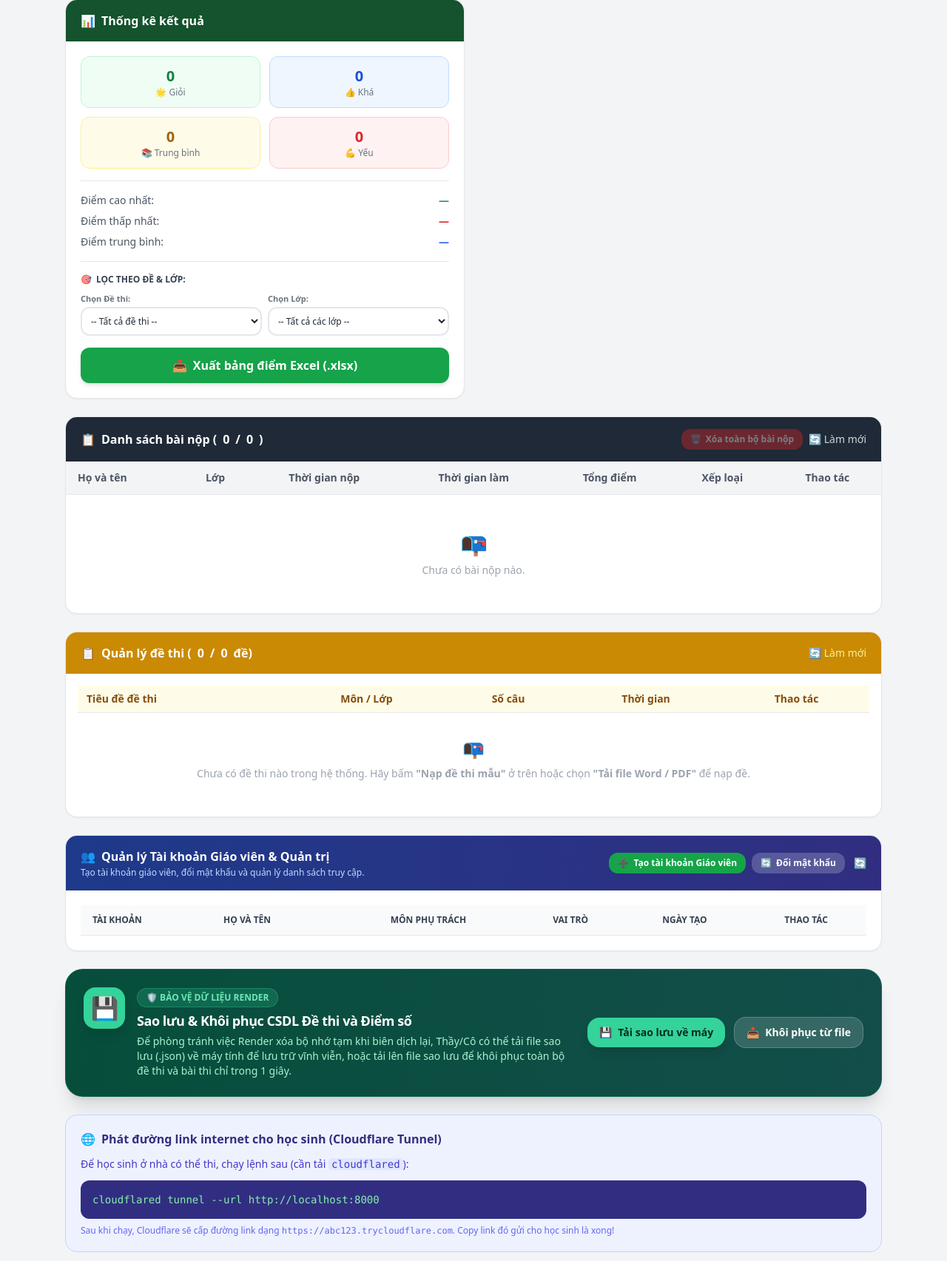
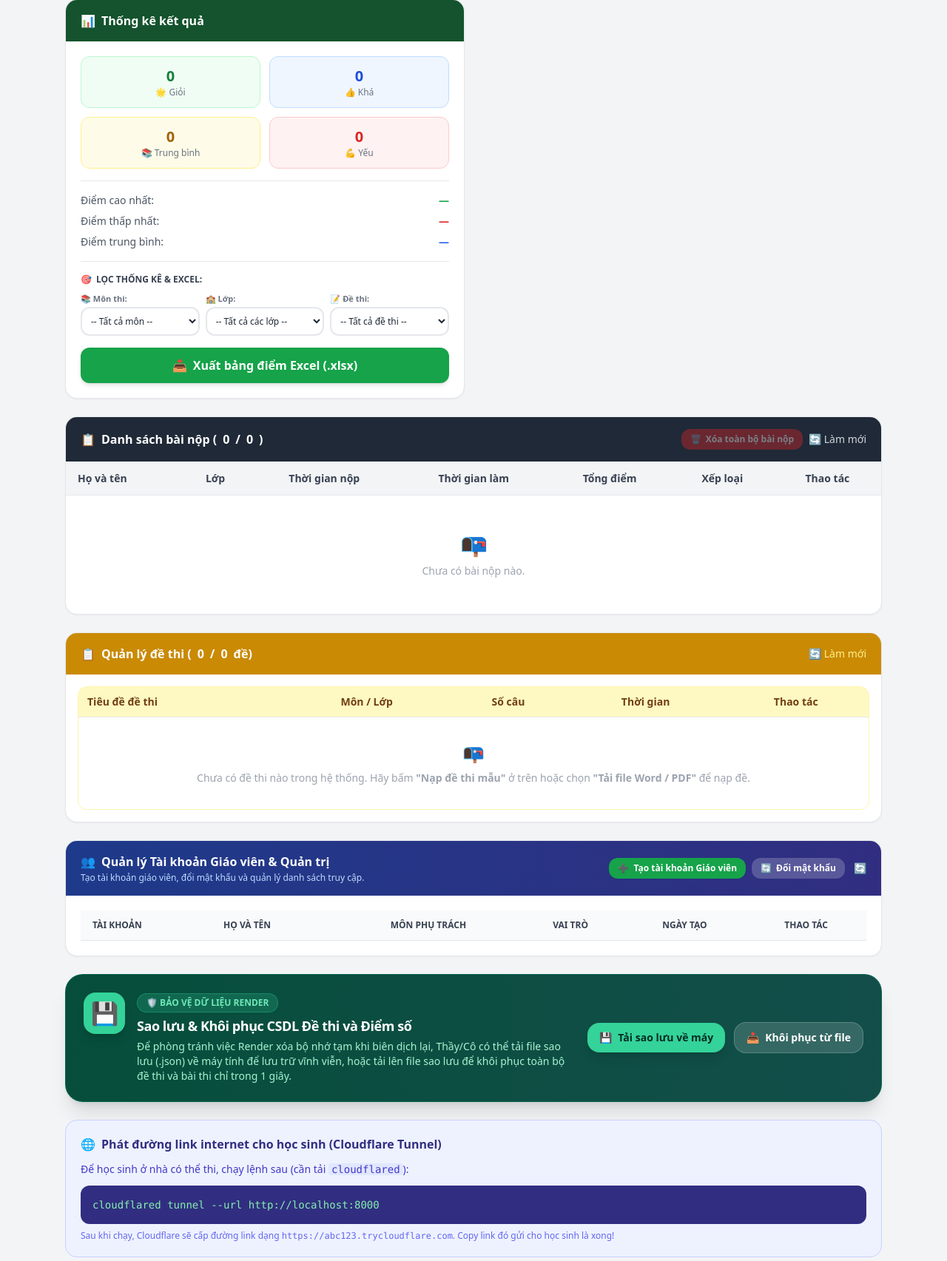
Before and after one commit to haidhsp2005-cyber/web_thi_truc_tuyen, a Python web app: template templates/admin.html in a window 1280 px wide. Shown: the part 934-2639 px from the top of the page at 74% size. Run offline with Jinja, Linux system fonts and the light colour scheme; the template is opened without the code that fills it, so the values that code supplies are empty; some libraries are stand-ins or nearby versions.

Commit message:
feat: bo sung loc theo mon thi cho thong ke & bai nop, cho phep cuon xem tat ca de thi va bai lam

```diff
--- a/templates/admin.html
+++ b/templates/admin.html
@@ -373,30 +373,39 @@
           </div>
         </div>
 
-        <!-- BỘ LỌC ĐỀ THI & LỚP CHO THỐNG KÊ & EXCEL -->
+        <!-- BỘ LỌC MÔN, LỚP & ĐỀ THI CHO THỐNG KÊ & EXCEL -->
         <div class="mt-4 pt-4 border-t space-y-2.5">
           <div class="text-xs font-bold uppercase text-gray-700 flex items-center justify-between">
-            <span class="flex items-center gap-1.5"><span>🎯</span><span>Lọc theo Đề & Lớp:</span></span>
-            <button x-show="selectedExamFilter || selectedClassFilter" @click="selectedExamFilter=''; selectedClassFilter=''; onFilterChange();" class="text-blue-600 hover:underline font-bold text-[11px] cursor-pointer" x-cloak>
+            <span class="flex items-center gap-1.5"><span>🎯</span><span>Lọc thống kê & Excel:</span></span>
+            <button x-show="selectedSubjectFilter || selectedClassFilter || selectedExamFilter" @click="selectedSubjectFilter=''; selectedClassFilter=''; selectedExamFilter=''; onFilterChange();" class="text-blue-600 hover:underline font-bold text-[11px] cursor-pointer" x-cloak>
               ✕ Bỏ lọc
             </button>
           </div>
-          <div class="grid grid-cols-1 sm:grid-cols-2 gap-2">
+          <div class="grid grid-cols-1 sm:grid-cols-3 gap-2">
             <div>
-              <label class="block text-[11px] font-semibold text-gray-500 mb-0.5">Chọn Đề thi:</label>
-              <select x-model="selectedExamFilter" @change="onFilterChange()" class="w-full text-xs border-2 border-gray-200 rounded-xl p-2 bg-white text-gray-800 font-medium focus:outline-none focus:border-green-600">
-                <option value="">-- Tất cả đề thi --</option>
-                <template x-for="e in examList" :key="e.id">
-                  <option :value="e.id" x-text="`${e.title} (${e.subject || ''})`"></option>
+              <label class="block text-[11px] font-semibold text-gray-500 mb-0.5">📚 Môn thi:</label>
+              <select x-model="selectedSubjectFilter" @change="onSubjectFilterChange()" class="w-full text-xs border-2 border-gray-200 rounded-xl p-2 bg-white text-gray-800 font-medium focus:outline-none focus:border-green-600">
+                <option value="">-- Tất cả môn --</option>
+                <template x-for="s in availableSubjects" :key="s">
+                  <option :value="s" x-text="s"></option>
                 </template>
               </select>
             </div>
             <div>
-              <label class="block text-[11px] font-semibold text-gray-500 mb-0.5">Chọn Lớp:</label>
+              <label class="block text-[11px] font-semibold text-gray-500 mb-0.5">🏫 Lớp:</label>
               <select x-model="selectedClassFilter" @change="onFilterChange()" class="w-full text-xs border-2 border-gray-200 rounded-xl p-2 bg-white text-gray-800 font-medium focus:outline-none focus:border-green-600">
                 <option value="">-- Tất cả các lớp --</option>
                 <template x-for="c in availableClasses" :key="c">
                   <option :value="c" x-text="`Lớp ${c}`"></option>
+                </template>
+              </select>
+            </div>
+            <div>
+              <label class="block text-[11px] font-semibold text-gray-500 mb-0.5">📝 Đề thi:</label>
+              <select x-model="selectedExamFilter" @change="onFilterChange()" class="w-full text-xs border-2 border-gray-200 rounded-xl p-2 bg-white text-gray-800 font-medium focus:outline-none focus:border-green-600">
+                <option value="">-- Tất cả đề thi --</option>
+                <template x-for="e in filteredExamsForFilter" :key="e.id">
+                  <option :value="e.id" x-text="`${e.title} (${e.subject || ''})`"></option>
                 </template>
               </select>
             </div>
@@ -407,7 +416,7 @@
         <a :href="excelExportUrl" class="mt-4 flex items-center justify-center gap-2 w-full py-3 bg-green-600 hover:bg-green-700 text-white rounded-xl font-bold transition-all shadow-md hover:scale-[1.01] active:scale-98">
           <span>📥</span>
           <span>Xuất bảng điểm Excel (.xlsx)</span>
-          <span x-show="selectedExamFilter || selectedClassFilter" class="text-xs bg-white/20 px-2 py-0.5 rounded-full" x-cloak>(Theo bộ lọc)</span>
+          <span x-show="selectedSubjectFilter || selectedClassFilter || selectedExamFilter" class="text-xs bg-white/20 px-2 py-0.5 rounded-full" x-cloak>(Theo bộ lọc)</span>
         </a>
       </div>
     </div>
@@ -427,19 +436,19 @@
       </div>
     </div>
 
-    <!-- Bộ lọc Lớp & Đề thi cho bài nộp -->
+    <!-- Bộ lọc Môn, Lớp & Đề thi cho bài nộp -->
     <div x-show="submissions.length > 0" class="px-4 pt-4 pb-0">
       <div class="bg-gray-50 border border-gray-200 rounded-xl p-3">
         <div class="flex flex-wrap items-center gap-3">
           <span class="text-xs font-bold text-gray-600 flex items-center gap-1">🔍 Lọc bài nộp:</span>
           <div class="flex flex-wrap gap-2 flex-1">
             <div class="flex items-center gap-1.5">
-              <label class="text-[11px] font-semibold text-gray-500 whitespace-nowrap">Đề thi:</label>
-              <select x-model="selectedExamFilter" @change="onFilterChange()"
+              <label class="text-[11px] font-semibold text-gray-500 whitespace-nowrap">Môn:</label>
+              <select x-model="selectedSubjectFilter" @change="onSubjectFilterChange()"
                 class="text-xs border-2 border-gray-200 rounded-xl px-2.5 py-1.5 bg-white focus:outline-none focus:border-gray-500 font-medium">
-                <option value="">-- Tất cả đề --</option>
-                <template x-for="e in examList" :key="e.id">
-                  <option :value="e.id" x-text="`${e.title} (${e.subject || ''})`"></option>
+                <option value="">-- Tất cả môn --</option>
+                <template x-for="s in availableSubjects" :key="s">
+                  <option :value="s" x-text="s"></option>
                 </template>
               </select>
             </div>
@@ -453,16 +462,26 @@
                 </template>
               </select>
             </div>
-            <button x-show="selectedExamFilter || selectedClassFilter" @click="selectedExamFilter=''; selectedClassFilter=''; onFilterChange();" x-cloak
+            <div class="flex items-center gap-1.5">
+              <label class="text-[11px] font-semibold text-gray-500 whitespace-nowrap">Đề thi:</label>
+              <select x-model="selectedExamFilter" @change="onFilterChange()"
+                class="text-xs border-2 border-gray-200 rounded-xl px-2.5 py-1.5 bg-white focus:outline-none focus:border-gray-500 font-medium">
+                <option value="">-- Tất cả đề --</option>
+                <template x-for="e in filteredExamsForFilter" :key="e.id">
+                  <option :value="e.id" x-text="`${e.title} (${e.subject || ''})`"></option>
+                </template>
+              </select>
+            </div>
+            <button x-show="selectedSubjectFilter || selectedExamFilter || selectedClassFilter" @click="selectedSubjectFilter=''; selectedExamFilter=''; selectedClassFilter=''; onFilterChange();" x-cloak
               class="text-xs text-gray-600 hover:text-gray-900 font-bold underline cursor-pointer">✕ Bỏ lọc</button>
           </div>
         </div>
       </div>
     </div>
 
-    <div class="overflow-x-auto">
+    <div class="overflow-x-auto overflow-y-auto max-h-[560px] rounded-b-2xl border-t border-gray-100">
       <table class="w-full text-sm">
-        <thead class="bg-gray-100 text-gray-600">
+        <thead class="bg-gray-100 text-gray-700 sticky top-0 z-10 shadow-xs">
           <tr>
             <th class="text-left px-4 py-3 font-semibold">Họ và tên</th>
             <th class="text-center px-4 py-3 font-semibold">Lớp</th>
@@ -574,11 +593,11 @@
     </div>
 
     <div class="p-4">
-      <div class="overflow-x-auto">
+      <div class="overflow-x-auto overflow-y-auto max-h-[500px] rounded-xl border border-yellow-200/70 shadow-2xs">
         <table class="w-full text-sm">
-          <thead class="bg-yellow-50 text-yellow-800">
+          <thead class="bg-yellow-100 text-yellow-900 sticky top-0 z-10 shadow-xs">
             <tr>
-              <th class="text-left px-3 py-2">Tiêu đề đề thi</th>
+              <th class="text-left px-3 py-2.5">Tiêu đề đề thi</th>
               <th class="text-center px-3 py-2">Môn / Lớp</th>
               <th class="text-center px-3 py-2">Số câu</th>
               <th class="text-center px-3 py-2">Thời gian</th>
@@ -870,6 +889,7 @@ function adminApp() {
     submissions: [],
     examList: [],
     userList: [],
+    selectedSubjectFilter: '',
     selectedExamFilter: '',
     selectedClassFilter: '',
     availableClasses: [],
@@ -900,6 +920,23 @@ function adminApp() {
     scoringMsg: '',
     scoringMsgOk: true,
 
+    get availableSubjects() {
+      const seen = new Set();
+      for (const e of this.examList) {
+        if (e.subject) {
+          const s = e.subject.trim();
+          if (s && !seen.has(s)) seen.add(s);
+        }
+      }
+      return Array.from(seen).sort();
+    },
+
+    get filteredExamsForFilter() {
+      if (!this.selectedSubjectFilter) return this.examList;
+      const sub = this.selectedSubjectFilter.trim().toLowerCase();
+      return this.examList.filter(e => (e.subject || '').trim().toLowerCase() === sub);
+    },
+
     get adminExamSubjectOptions() {
       const seen = new Set();
       return this.examList.filter(e => { if (e.subject && !seen.has(e.subject)) { seen.add(e.subject); return true; } return false; }).map(e => e.subject);
@@ -919,23 +956,45 @@ function adminApp() {
     },
 
     get filteredSubmissions() {
+      const examMap = {};
+      for (const e of this.examList) {
+        examMap[e.id] = e;
+      }
+      const subFilter = this.selectedSubjectFilter ? this.selectedSubjectFilter.trim().toLowerCase() : '';
+      const clsFilter = this.selectedClassFilter ? this.selectedClassFilter.trim().toUpperCase() : '';
+
       return this.submissions.filter(sub => {
         if (this.selectedExamFilter && sub.exam_id !== this.selectedExamFilter) return false;
-        if (this.selectedClassFilter && (sub.student_class || '').trim().toUpperCase() !== this.selectedClassFilter.trim().toUpperCase()) return false;
+        if (clsFilter && (sub.student_class || '').trim().toUpperCase() !== clsFilter) return false;
+        if (subFilter) {
+          const ex = examMap[sub.exam_id];
+          const subSubject = (ex?.subject || '').trim().toLowerCase();
+          if (subSubject !== subFilter) return false;
+        }
         return true;
       });
     },
 
     get excelExportUrl() {
       const params = new URLSearchParams();
+      if (this.selectedSubjectFilter) params.append('subject', this.selectedSubjectFilter);
       if (this.selectedExamFilter) params.append('exam_id', this.selectedExamFilter);
       if (this.selectedClassFilter) params.append('student_class', this.selectedClassFilter);
       return '/api/exam/export/excel' + (params.toString() ? '?' + params.toString() : '');
     },
 
+    onSubjectFilterChange() {
+      if (this.selectedSubjectFilter && this.selectedExamFilter) {
+        const subFilter = this.selectedSubjectFilter.trim().toLowerCase();
+        const match = this.examList.find(e => e.id === this.selectedExamFilter && (e.subject || '').trim().toLowerCase() === subFilter);
+        if (!match) this.selectedExamFilter = '';
+      }
+      this.onFilterChange();
+    },
+
     async onFilterChange() {
-      // Lọc client-side tức thì, đồng thời cập nhật thống kê từ server
-      this.loadStats();
+      // Lọc client-side tức thì, đồng thời cập nhật thống kê và danh sách bài nộp từ server
+      await Promise.all([this.loadStats(), this.loadSubmissions()]);
     },
 
     async init() {
@@ -1080,6 +1139,7 @@ function adminApp() {
     async loadStats() {
       try {
         const params = new URLSearchParams();
+        if (this.selectedSubjectFilter) params.append('subject', this.selectedSubjectFilter);
         if (this.selectedExamFilter) params.append('exam_id', this.selectedExamFilter);
         if (this.selectedClassFilter) params.append('student_class', this.selectedClassFilter);
         const url = '/api/admin/stats' + (params.toString() ? '?' + params.toString() : '');
@@ -1098,6 +1158,7 @@ function adminApp() {
     async loadSubmissions() {
       try {
         const params = new URLSearchParams();
+        if (this.selectedSubjectFilter) params.append('subject', this.selectedSubjectFilter);
         if (this.selectedExamFilter) params.append('exam_id', this.selectedExamFilter);
         if (this.selectedClassFilter) params.append('student_class', this.selectedClassFilter);
         const url = '/api/admin/submissions' + (params.toString() ? '?' + params.toString() : '');
```
Also changed, not shown: app/routers/admin.py (+25 -7 lines), app/routers/exam.py (+13 -2 lines).
